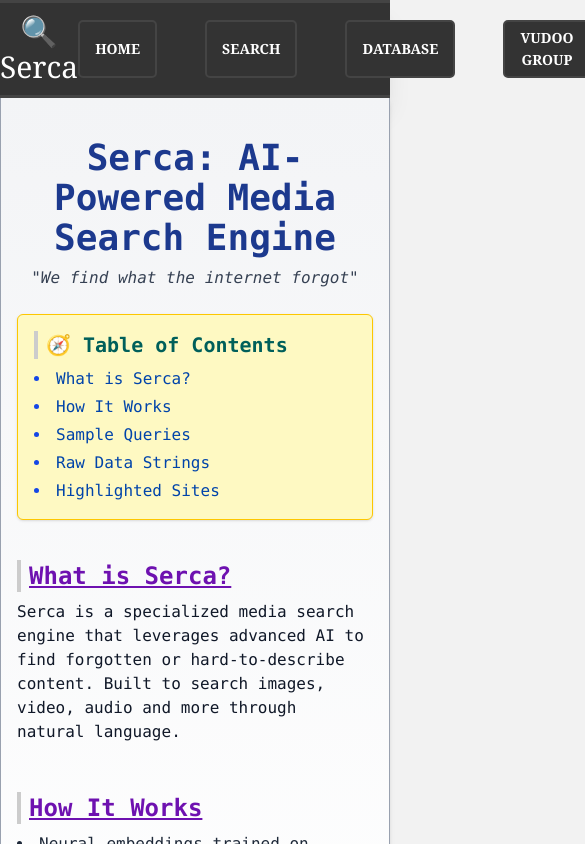
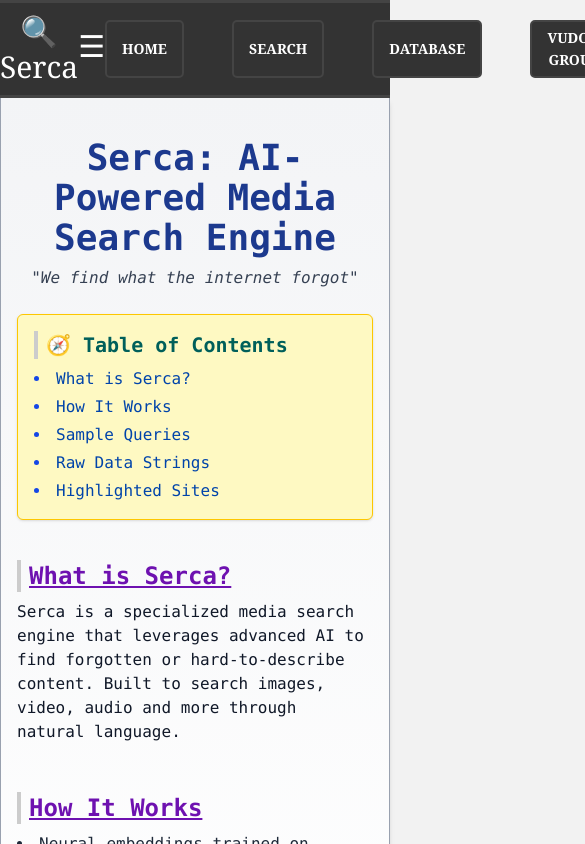
Before and after one commit to KilroyWasHere-cs-j/Serca-web, a SvelteKit app in the folder serca-web/: page / in a window 390 px wide. Shown: the top 844 px of the page, 585 px wide, since content can reach past the window. Built offline with nearby package versions, Linux system fonts and the light colour scheme.

Commit message:
fixing modile issue

```diff
--- a/serca-web/src/components/Navbar.svelte
+++ b/serca-web/src/components/Navbar.svelte
@@ -6,11 +6,21 @@
   }
 </script>
 
-<nav class="w-full bg-gray-800 text-white py-4 px-6 shadow-xl border-t-4 border-b-4 border-gray-600 flex justify-between items-center">
+<nav class="w-full bg-gray-800 text-white py-4 px-6 flex justify-between items-center border-t-4 border-b-4 border-gray-600">
+  <!-- Logo/Branding -->
   <div class="text-3xl font-serif cursor-pointer" on:click={() => navigate('/')}>
     🔍 Serca
   </div>
-  <div class="space-x-6 text-lg font-serif">
+
+  <!-- Hamburger Menu for Mobile -->
+  <div class="block lg:hidden">
+    <button class="text-3xl" on:click={() => document.getElementById('mobile-menu')?.classList.toggle('hidden')}>
+      ☰
+    </button>
+  </div>
+
+  <!-- Navbar Links (Desktop) -->
+  <div class="hidden lg:flex space-x-6 text-lg font-serif">
     <button
       on:click={() => navigate('/')}
       class="navbar-button hover:bg-gray-700"
@@ -32,6 +42,34 @@
     <button
       on:click={() => navigate('/vudoogroup')}
       class="navbar-button hover:bg-gray-700"
+    >
+      Vudoo Group
+    </button>
+  </div>
+
+  <!-- Mobile Navbar Links (Hidden by default, shown when hamburger menu is clicked) -->
+  <div id="mobile-menu" class="lg:hidden hidden absolute top-0 left-0 w-full bg-gray-800 text-white py-4 px-6 space-y-4">
+    <button
+      on:click={() => navigate('/')}
+      class="navbar-button block w-full text-center hover:bg-gray-700"
+    >
+      Home
+    </button>
+    <button
+      on:click={() => navigate('/serca-search')}
+      class="navbar-button block w-full text-center hover:bg-gray-700"
+    >
+      Search
+    </button>
+    <button
+      on:click={() => navigate('/database')}
+      class="navbar-button block w-full text-center hover:bg-gray-700"
+    >
+      Database
+    </button>
+    <button
+      on:click={() => navigate('/vudoogroup')}
+      class="navbar-button block w-full text-center hover:bg-gray-700"
     >
       Vudoo Group
     </button>
@@ -68,8 +106,8 @@
     border-bottom: 3px solid #444;
     text-align: center;
     padding: 10px 0;
-    font-family: 'Arial', sans-serif;
-    font-size: 18px;
+    font-family: 'Courier New', Courier, monospace;
+    font-size: 16px;
   }
 
   /* Simple text shadow for logo */
```
